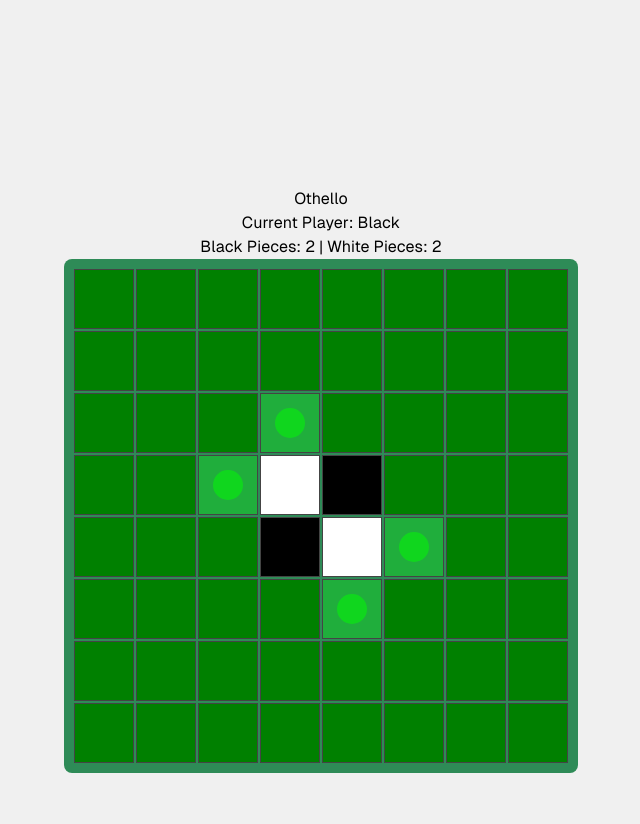
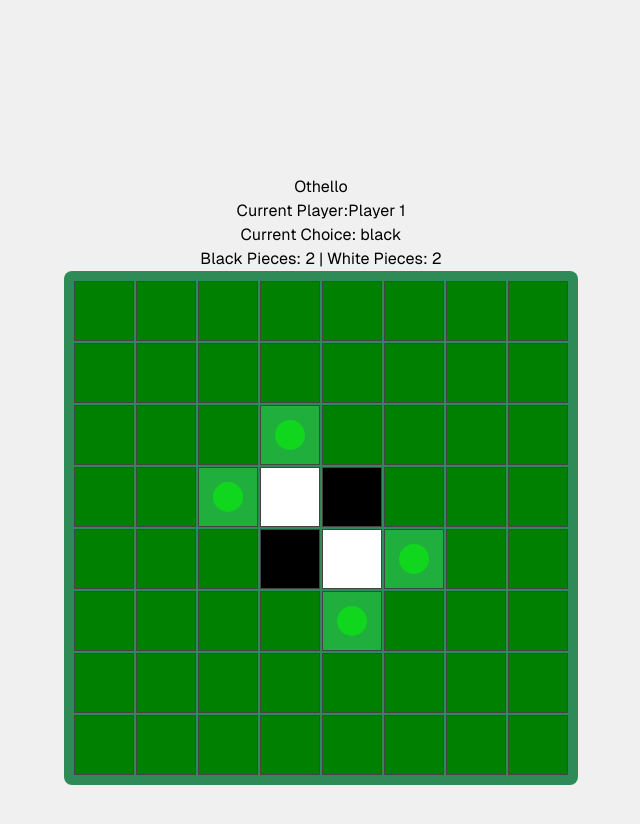
Before and after one commit to dmorocho/othello, a Next.js app in the folder Desktop/othello/: page / in a window 1280 px wide. Both pictures are taken after a click on the button "Play with Two Players". Shown: the top 824 px of the page, without its empty margins (319-959 px from the left). Built offline with nearby package versions, Linux system fonts and the light colour scheme; no server answers.

Commit message:
add current player

```diff
--- a/Desktop/othello/app/components/Board.jsx
+++ b/Desktop/othello/app/components/Board.jsx
@@ -71,6 +71,7 @@ const Board = () => {
     if (row < 0 || row >= BOARD_SIZE || col < 0 || col >= BOARD_SIZE || !board[row] || board[row][col] !== EMPTY) {
       return false
     }
+
 
     for (let [dx, dy] of directions) {
       let x = row + dx
@@ -220,7 +221,14 @@ const Board = () => {
           }}
         >
           <h1>Othello</h1>
-          <h2>Current Player: {currentPlayer === BLACK ? 'Black' : 'White'}</h2>
+          <h2>Current Player:
+            { gameMode === 'computer' && currentPlayer === WHITE && 'Computer'}
+            { gameMode === 'computer' && currentPlayer === BLACK && 'Human'}
+            {gameMode !== 'computer' && currentPlayer === BLACK && 'Player 1'}
+            {gameMode !== 'computer' && currentPlayer === WHITE && 'Player 2'}
+          </h2>
+          <h2>Current Choice: {currentPlayer === WHITE ? 'White' : 'black'}</h2>
+          {gameMode === 'computer' && currentPlayer === WHITE && <h2>Computer is thinking...</h2>}
           <h3>
             Black Pieces: {blackCount} | White Pieces: {whiteCount}
           </h3>
```
